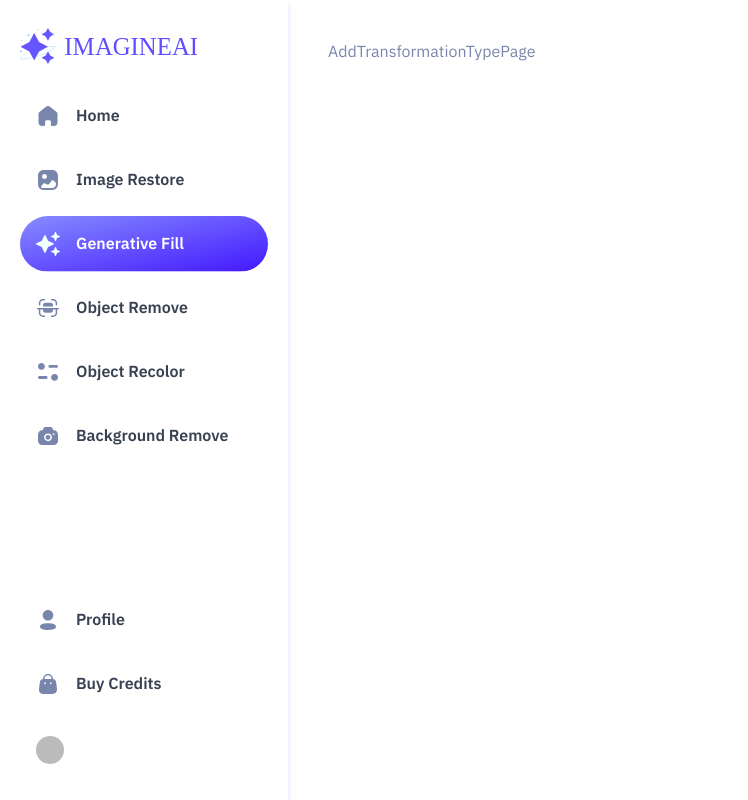
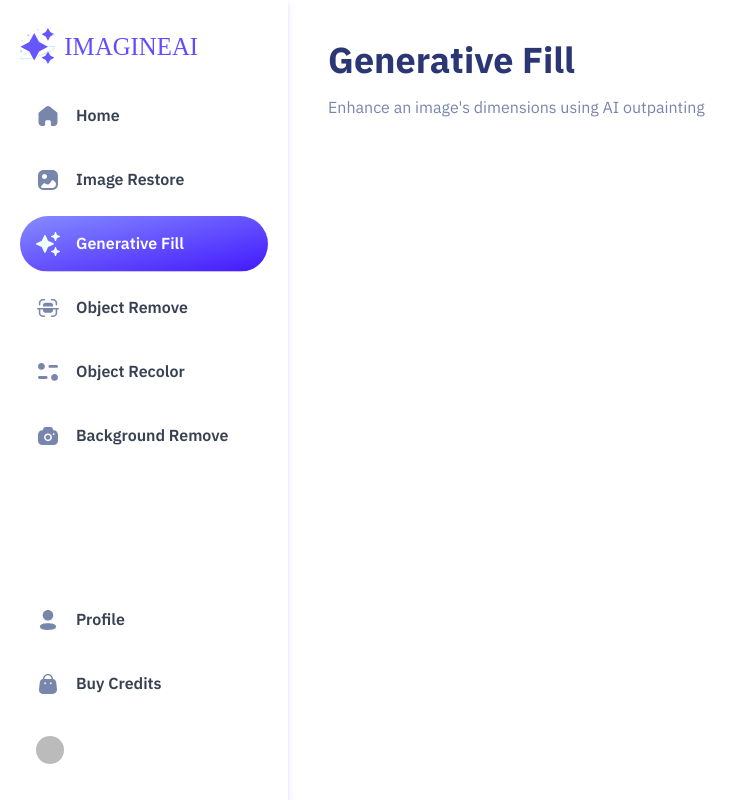
Before and after one commit to rafiqulshopon/ImagineAI, a Next.js app: page /transformations/add/fill in a window 1280 px wide. Shown: the whole page, without its empty margins (0-748 px from the left). Built offline with nearby package versions, Linux system fonts and the light colour scheme; no server answers; sample sign-in values are in the browser's storage; some icons are missing.

Commit message:
Add transformation type page and header component

```diff
--- a/app/(root)/transformations/add/[type]/page.tsx
+++ b/app/(root)/transformations/add/[type]/page.tsx
@@ -1,7 +1,22 @@
-import React from 'react';
+import { auth } from '@clerk/nextjs';
+import { redirect } from 'next/navigation';
 
-const AddTransformationTypePage = () => {
-  return <div>AddTransformationTypePage</div>;
+import { Header } from '@/components/shared';
+import { transformationTypes } from '@/constants';
+
+const AddTransformationTypePage = async ({
+  params: { type },
+}: SearchParamProps) => {
+  const { userId } = auth();
+  const transformation = transformationTypes[type];
+
+  if (!userId) redirect('/sign-in');
+
+  return (
+    <>
+      <Header title={transformation.title} subtitle={transformation.subTitle} />
+    </>
+  );
 };
 
 export default AddTransformationTypePage;
--- /dev/null
+++ b/components/shared/Header.tsx
@@ -0,0 +1,12 @@
+import React from 'react';
+
+const Header = ({ title, subtitle }: { title: string; subtitle?: string }) => {
+  return (
+    <>
+      <h2 className='h2-bold text-dark-600'>{title}</h2>
+      {subtitle && <p className='p-16-regular mt-4'>{subtitle}</p>}
+    </>
+  );
+};
+
+export default Header;
--- a/components/shared/index.ts
+++ b/components/shared/index.ts
@@ -1,2 +1,3 @@
 export { default as MobileNav } from '@/components/shared/MobileNav';
 export { default as Sidebar } from '@/components/shared/Sidebar';
+export { default as Header } from '@/components/shared/Header';
```
